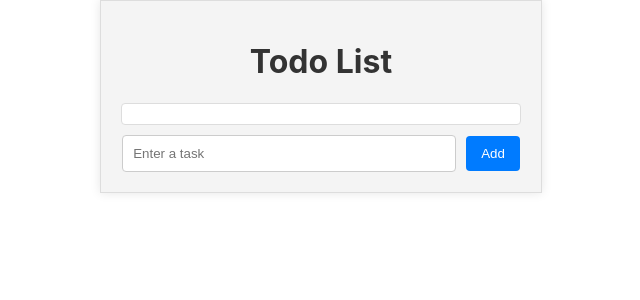
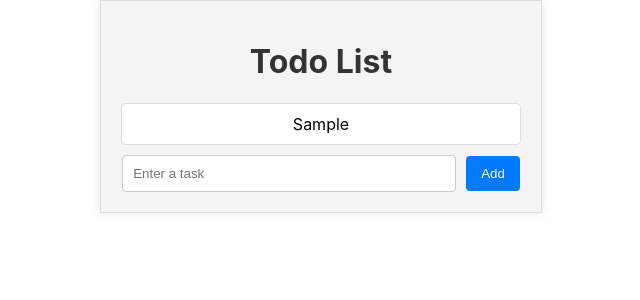
Before and after one commit to Pshhtacio/react-hw, a React (Create React App) app in the folder todo-list/: page / in a window 1280 px wide. Both pictures are taken after typing "Sample" into the empty fields and a click on the button "Add". Shown: the top 300 px of the page, without its empty margins (319-959 px from the left). Built offline with nearby package versions, Linux system fonts and the light colour scheme.

Commit message:
refactor: update attribute display

```diff
--- a/todo-list/src/components/Todo.js
+++ b/todo-list/src/components/Todo.js
@@ -1,9 +1,7 @@
-import {useState} from "react";
-
 const Todo = (props) => {
     return (
         <div className="todo-item">
-            <span>{props.text}</span>
+            <span>{ props.todoText }</span>
         </div>
     );
 
```
